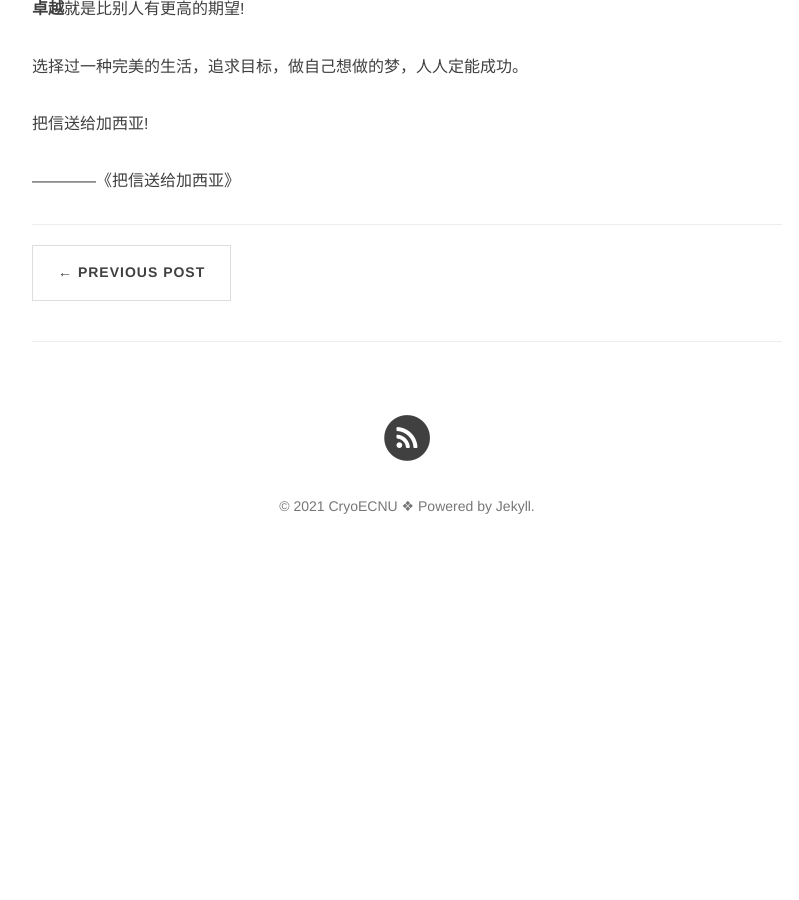
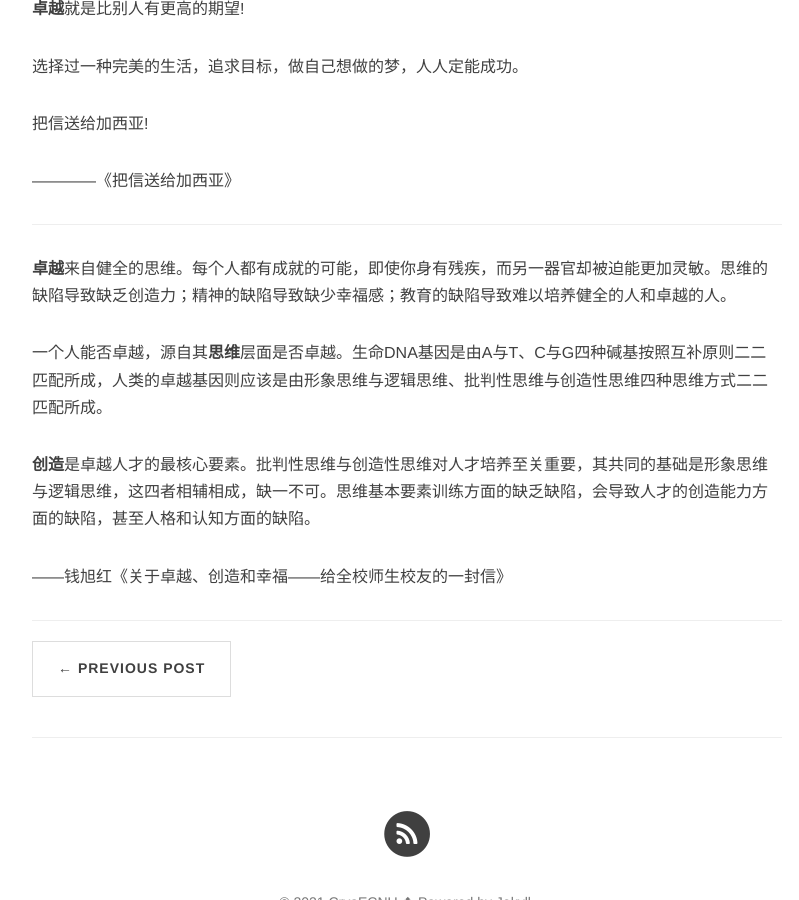
Before and after one commit to CryoECNU/cryoecnu.github.io, a Jekyll site: the page built from _posts/2021-02-15-追求卓越.md, in a window 1280 px wide and 900 px high, scrolled down 832 px. Shown: the whole window, without its empty margins (233-1032 px from the left). Built offline with Jekyll 4.4.1, drawn with Linux system fonts in a browser that asks for light colours; nearby versions of some CDN libraries; comment, search, counter and statistics services are not loaded; before the commit the page ends 1416 px from its top, so only the background shows below that.

Commit message:
Update 2021-02-15-追求卓越.md

```diff
--- a/_posts/2021-02-15-追求卓越.md
+++ b/_posts/2021-02-15-追求卓越.md
@@ -27,3 +27,13 @@ header-img: img/top.png    #这篇文章标题背景图片
 把信送给加西亚!
 
 ————《把信送给加西亚》
+
+----
+
+**卓越**来自健全的思维。每个人都有成就的可能，即使你身有残疾，而另一器官却被迫能更加灵敏。思维的缺陷导致缺乏创造力；精神的缺陷导致缺少幸福感；教育的缺陷导致难以培养健全的人和卓越的人。
+
+一个人能否卓越，源自其**思维**层面是否卓越。生命DNA基因是由A与T、C与G四种碱基按照互补原则二二匹配所成，人类的卓越基因则应该是由形象思维与逻辑思维、批判性思维与创造性思维四种思维方式二二匹配所成。
+
+**创造**是卓越人才的最核心要素。批判性思维与创造性思维对人才培养至关重要，其共同的基础是形象思维与逻辑思维，这四者相辅相成，缺一不可。思维基本要素训练方面的缺乏缺陷，会导致人才的创造能力方面的缺陷，甚至人格和认知方面的缺陷。
+
+——钱旭红《关于卓越、创造和幸福——给全校师生校友的一封信》
```
